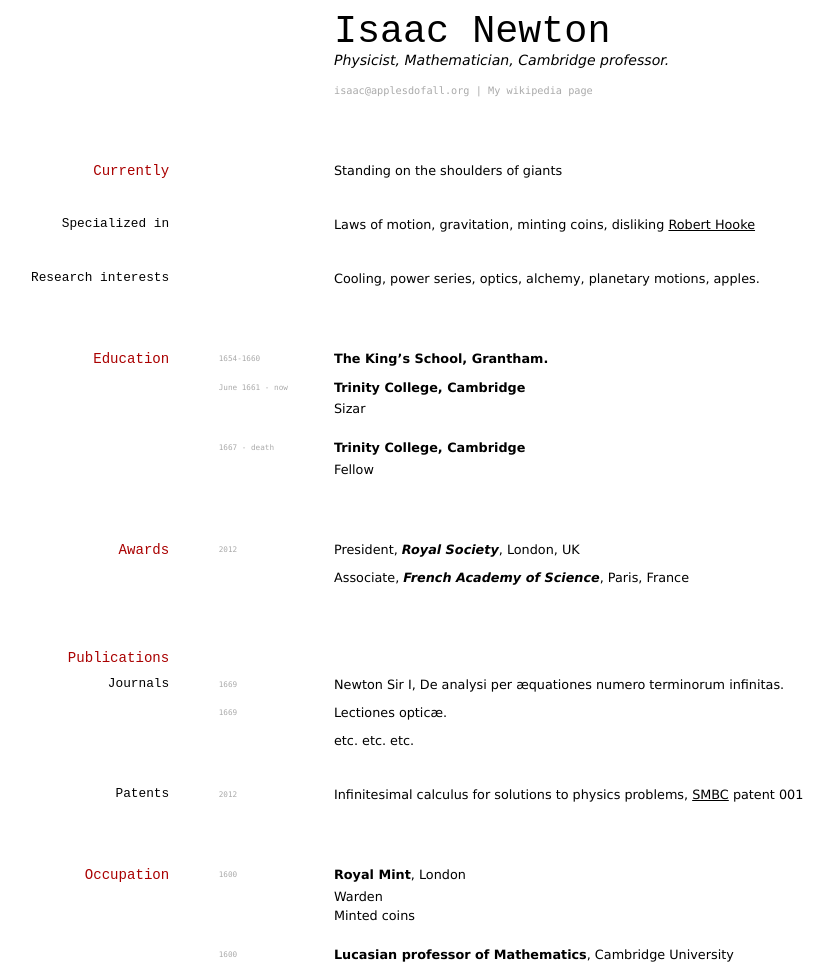
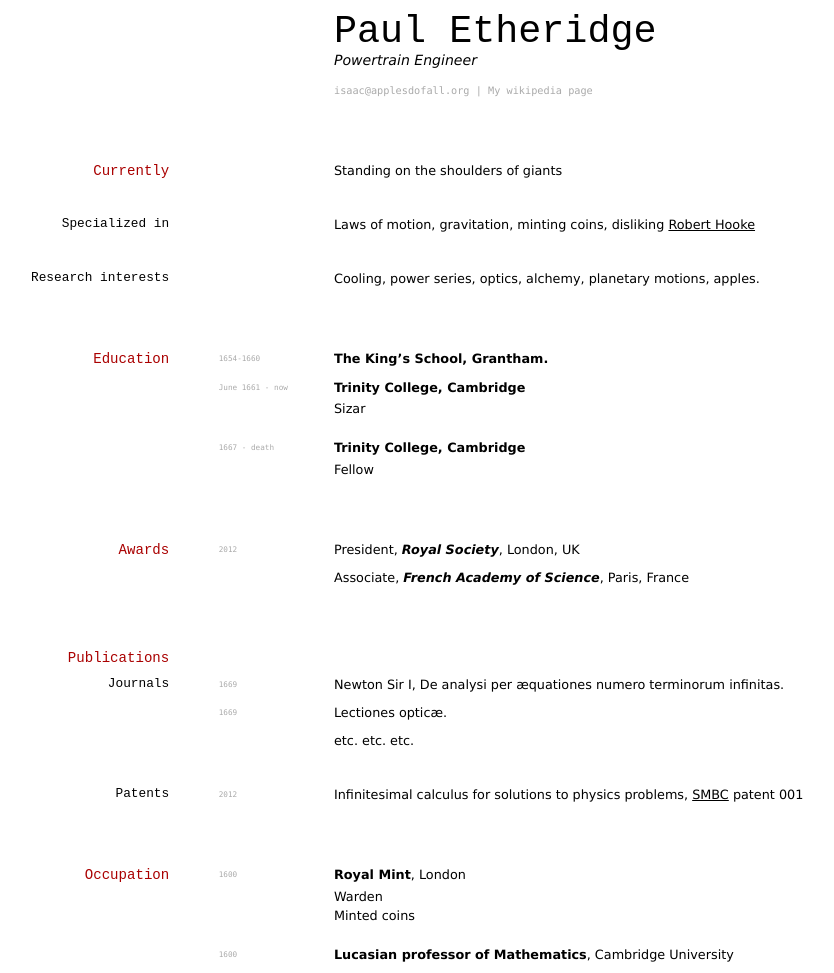
Before and after one commit to elipapa/markdown-cv, a Jekyll site: the page built from index.md, in a window 1280 px wide. Shown: the whole page, without its empty margins (97-931 px from the left). Built offline with Jekyll 4.4.1, drawn with Linux system fonts in a browser that asks for light colours.

Commit message:
Update index.md

```diff
--- a/index.md
+++ b/index.md
@@ -1,9 +1,9 @@
 ---
 layout: cv
-title: Isaac Newtons's CV
+title: Paul Etheridge's CV
 ---
-# Isaac Newton
-Physicist, Mathematician, Cambridge professor.
+# Paul Etheridge
+Powertrain Engineer
 
 <div id="webaddress">
 <a href="isaac@applesdofall.org">isaac@applesdofall.org</a>
```
